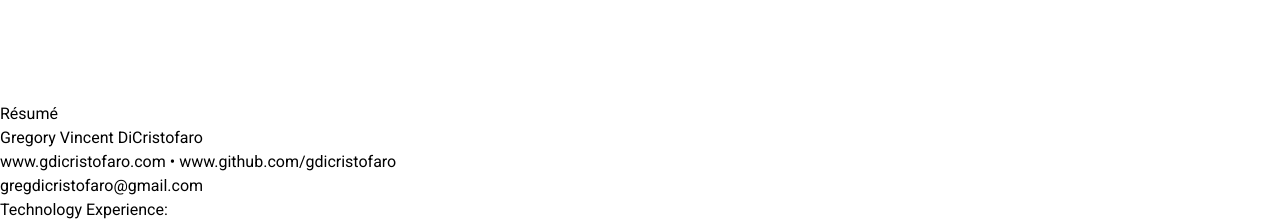
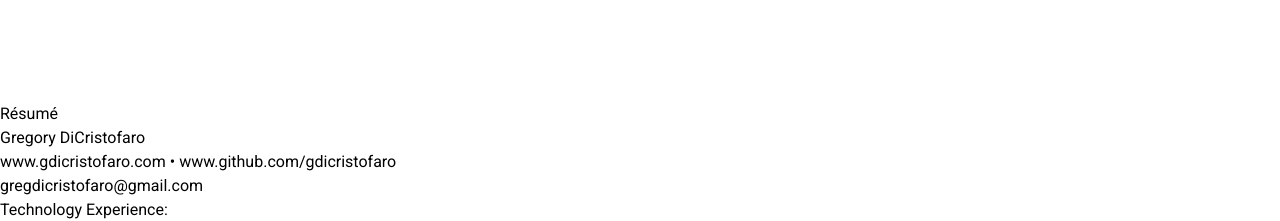
Before and after one commit to gdicristofaro/gdicristofaro.github.io, a Next.js app: page /resume in a window 1280 px wide. Shown: the part 2920-3141 px from the top of the page. Built offline with nearby package versions, Linux system fonts and the light colour scheme.

Commit message:
resume generation

```diff
--- a/build-resume.ts
+++ b/build-resume.ts
@@ -7,10 +7,14 @@ async function printPDF(dir: string) {
     const resumehtml = await promises.readFile(path.join(dir, "src/model/resumehtml.html"), 'utf-8');
 
     const htmlStr = `<html><head><style>${resumecss}</style></head><body>${resumehtml}</body></html>`;
+    const htmlPath = path.join(dir, "public/resume.html");
+    // can generate html file if below is uncommented
+    //await promises.writeFile(htmlPath, htmlStr);
+
     const browser = await puppeteer.launch({ headless: true });
     const page = await browser.newPage();
     await page.setContent(htmlStr, { waitUntil: 'networkidle0' });
-    const pdf = await page.pdf({ format: 'LETTER', margin: { left: '1in', top: '1in', right: '1in', bottom: '1in' } });
+    const pdf = await page.pdf({ format: 'LETTER', margin: { left: '.5in', top: '.5in', right: '1in', bottom: '1in' } });
 
     const pdfPath = path.join(dir, "public/resume.pdf");
 
--- a/src/model/resumehtml.html
+++ b/src/model/resumehtml.html
@@ -1,7 +1,7 @@
 <div class="Resume">
     <!-- header -->
     <div class="ResumeHeader">
-        <p class="ResumeTitle">Gregory Vincent DiCristofaro</p>
+        <p class="ResumeTitle">Gregory DiCristofaro</p>
         <p>
             <a href="http://www.gdicristofaro.com/">www.gdicristofaro.com</a> &bull;
             <a href="https://www.github.com/gdicristofaro">www.github.com/gdicristofaro</a>
--- a/src/styles/body.css
+++ b/src/styles/body.css
@@ -1,8 +1,3 @@
-@tailwind base;
-@tailwind components;
-@tailwind utilities;
-
-
 :root {
     --foreground-rgb: 0, 0, 0;
     --background-start-rgb: 214, 219, 220;
--- a/src/styles/resume.css
+++ b/src/styles/resume.css
@@ -77,7 +77,7 @@
 .Resume ul {
     list-style-type: disc;
     font-size: 100%;
-    margin-left: 30px;
+    padding-inline-start: 30px; /* overrides tailwind styling from base */
 }
 
 .Resume ul ul {
```
Also changed, not shown: src/styles/main.css (+0 -23 lines), 1 other file (tests, documents, lock files or other folders).
